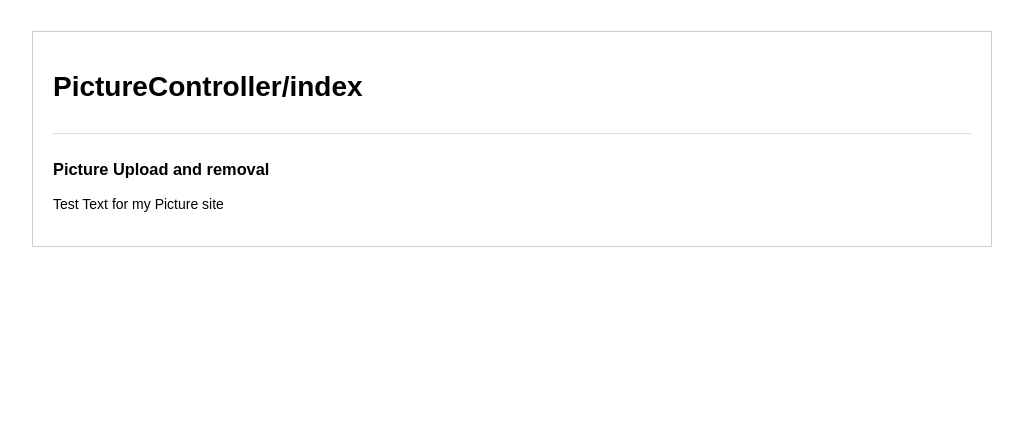
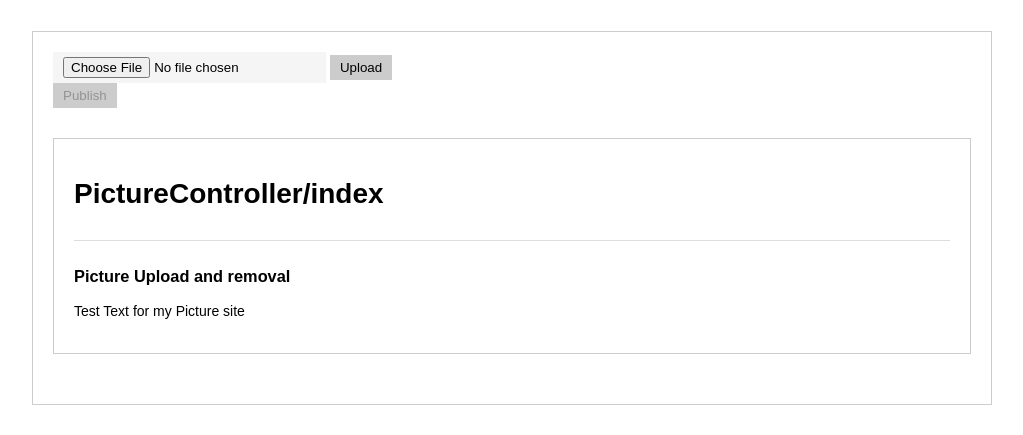
Before and after one commit to Elisicc/3bAPC, a PHP site: template application/view/picture/index.php in a window 1280 px wide. Shown: the part 495-930 px from the top of the page, without its empty margins (128-1151 px from the left). Before the commit the page ends 742 px from the top, so only its background shows below. Run offline with PHP 8.4, Linux system fonts and the light colour scheme; the template is opened without the code that fills it, so the values that code supplies are empty.

Commit message:
Added Button for uploading and publishing

```diff
--- a/application/view/picture/index.php
+++ b/application/view/picture/index.php
@@ -1,3 +1,21 @@
+<div class="container">
+
+
+<form action="<?php echo Config::get('URL'); ?>picture/upload_action"
+      method="post"
+      enctype="multipart/form-data">
+
+    <input type="file" name="picture_file" required>
+    <input type="submit" value="Upload">
+</form>
+
+<form id="publish-form" action="" method="post">
+    <input id="publish-button" type="submit" value="Publish" disabled>
+</form>
+
+
+</script>
+
 <div class="container">
     <h1>PictureController/index</h1>
     <div class="box">
```
